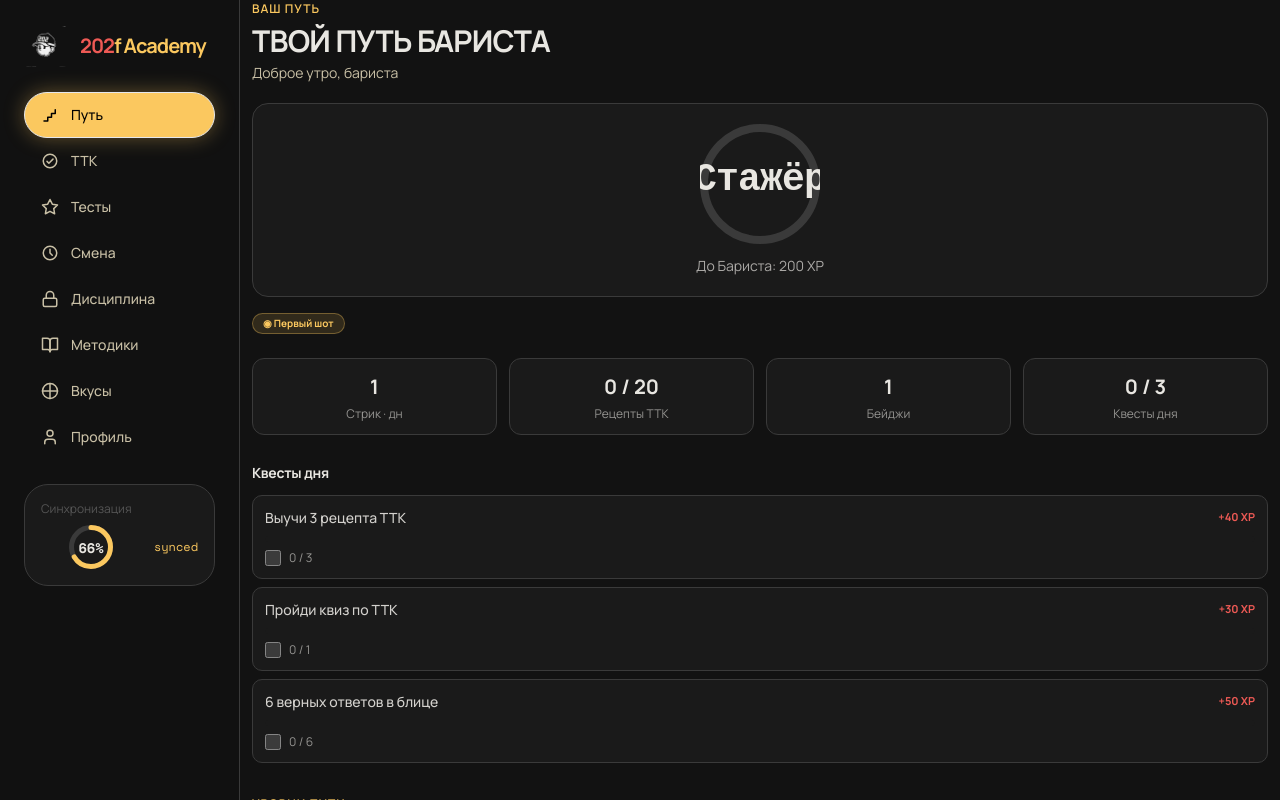
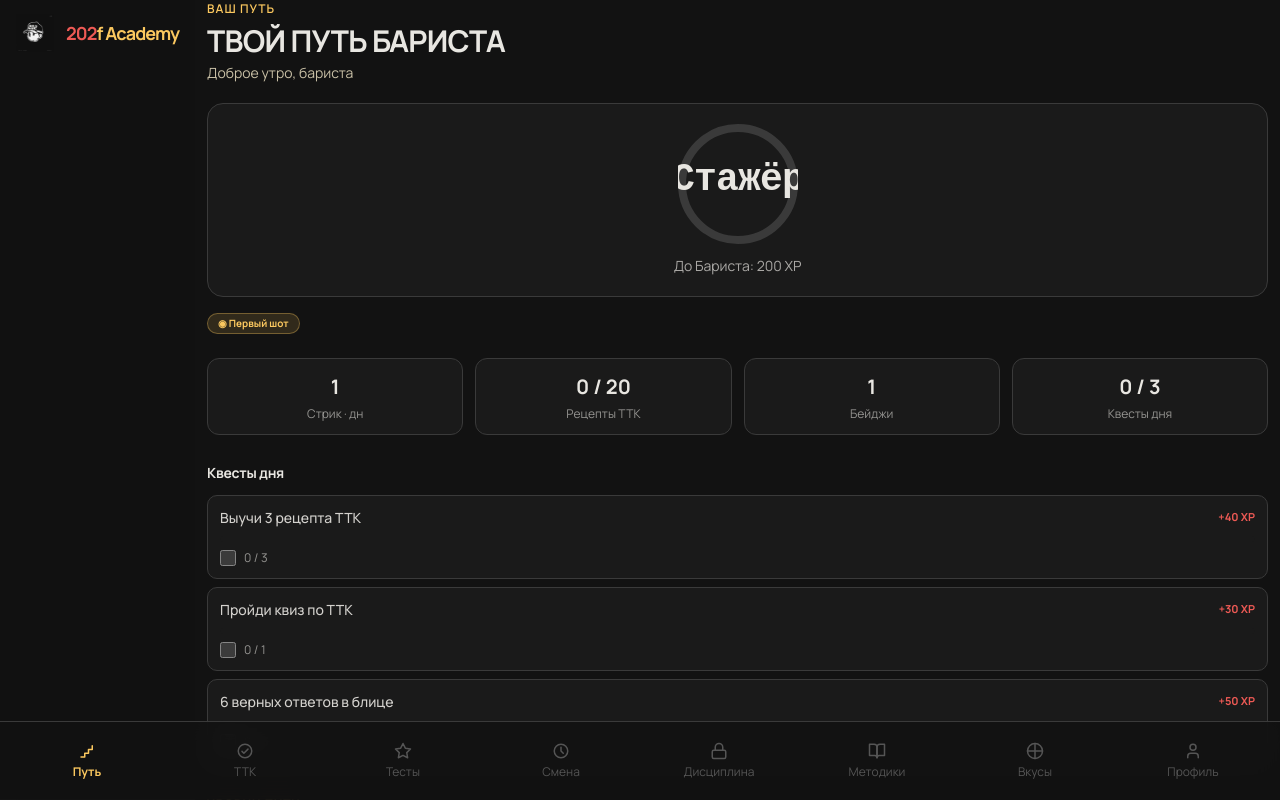
Before and after one commit to ANDREWSPEIWAK/fantastic-enigma, a React (Vite) app: page / in a window 1280 px wide. Built offline with nearby package versions, Linux system fonts and the light colour scheme; a web font is replaced by a local one.

Commit message:
Fix TTK vs Methodics screens, make bottom nav always visible

```diff
--- a/src/App.tsx
+++ b/src/App.tsx
@@ -13,6 +13,7 @@
 import Admin from './screens/Admin';
 import Skills from './screens/Skills';
 import Training from './screens/Training';
+import Ttk from './screens/Ttk';
 import Journal from './screens/Journal';
 import Certification from './screens/Certification';
 import Academy from './screens/Academy';
@@ -37,6 +38,7 @@
   journal: Journal,
   certification: Certification,
   academy: Academy,
+  ttk: Ttk,
 };
 
 
--- a/src/components/Layout.tsx
+++ b/src/components/Layout.tsx
@@ -21,13 +21,14 @@
   | 'training'
   | 'journal'
   | 'certification'
-  | 'academy';
+  | 'academy'
+  | 'ttk';
 
 export type TabId = 'path' | 'ttk' | 'tests' | 'shift' | 'discipline' | 'library' | 'wheel' | 'profile';
 
 const TAB_MAP: Record<TabId, NavSection[]> = {
   path: ['path', 'home', 'academy'],
-  ttk: ['library', 'trainer', 'practice'],
+  ttk: ['ttk'],
   tests: ['tests'],
   shift: ['shift'],
   discipline: ['discipline'],
@@ -131,7 +132,7 @@
   return (
     <div className="bg-[#121212] text-[#E8E6E1] h-screen flex flex-col lg:flex-row overflow-auto">
       {/* Desktop sidebar */}
-      <aside className="hidden lg:flex lg:w-60 flex-col border-r border-[#3a3a3a] bg-[#121212]/95 backdrop-blur h-screen overflow-y-auto">
+      <aside className="hidden flex-col border-r border-[#3a3a3a] bg-[#121212]/95 backdrop-blur h-screen overflow-y-auto">
         <div className="p-6 flex flex-col gap-6">
           <div className="flex items-center gap-3">
             <BrandLogo size={44} />
@@ -168,7 +169,7 @@
       </aside>
 
       {/* Mobile header */}
-      <header className="lg:hidden sticky top-0 z-40 bg-[#121212]/90 backdrop-blur-md border-b border-[#3a3a3a]">
+      <header className="sticky top-0 z-40 bg-[#121212]/90 backdrop-blur-md border-b border-[#3a3a3a]">
         <div className="flex items-center justify-between px-4 py-3.5">
           <div className="flex items-center gap-3">
             <BrandLogo size={38} />
@@ -184,12 +185,12 @@
         </div>
       </header>
 
-      <main className="flex-1 pb-20 lg:pb-0 overflow-y-auto">
+      <main className="flex-1 pb-20 overflow-y-auto">
         {children}
       </main>
 
       {/* Mobile bottom nav */}
-      <nav className="lg:hidden fixed bottom-0 left-0 right-0 z-50 bg-[#121212]/90 backdrop-blur-md border-t border-[#3a3a3a]">
+      <nav className="fixed bottom-0 left-0 right-0 z-50 bg-[#121212]/90 backdrop-blur-md border-t border-[#3a3a3a]">
         <div className="grid grid-cols-8 px-2 py-3">
           {TABS.map((tab) => {
             const active = activeTab === tab.id;
```
Also changed, not shown: 1 other file (tests, documents, lock files or other folders).
